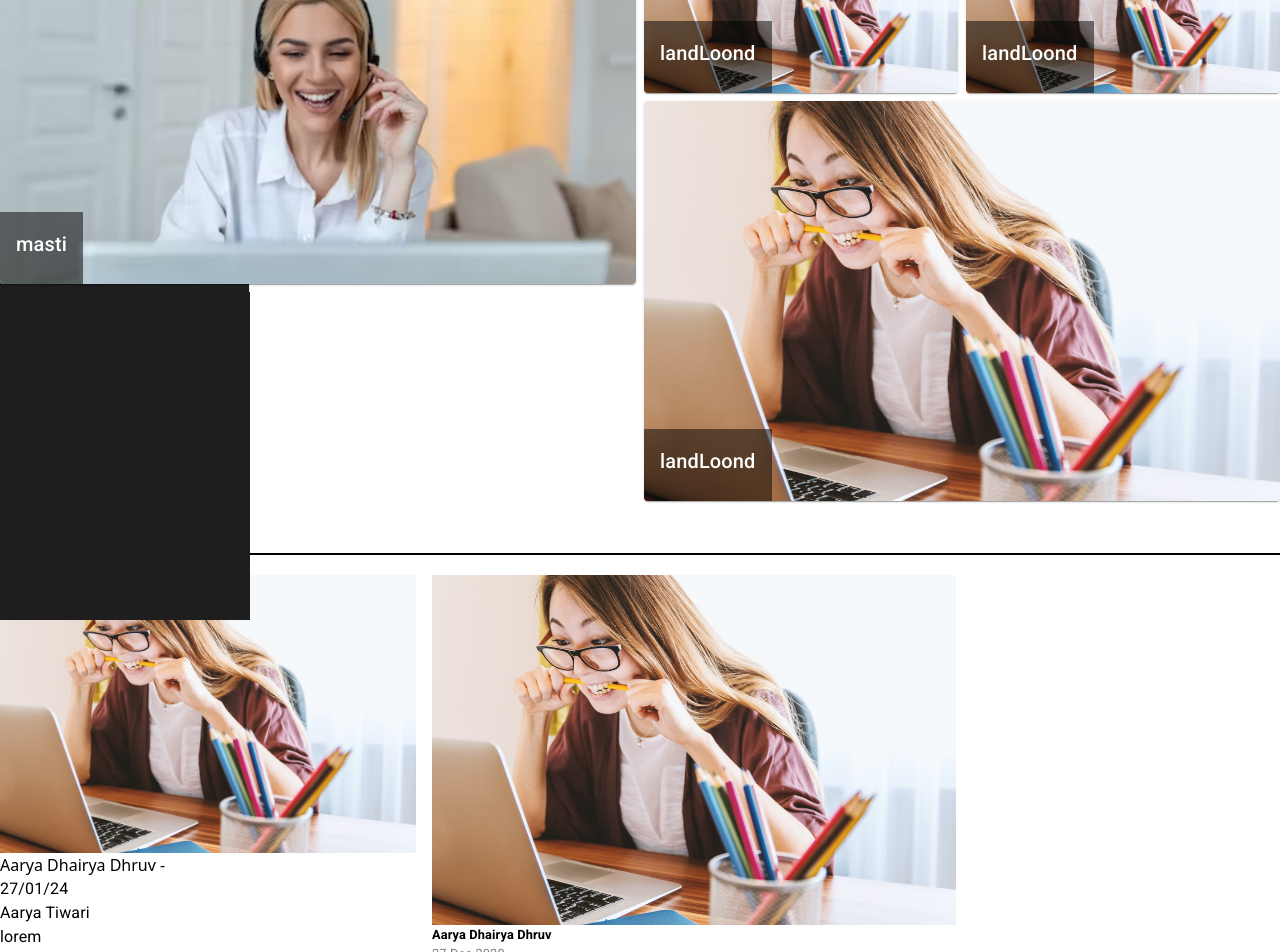
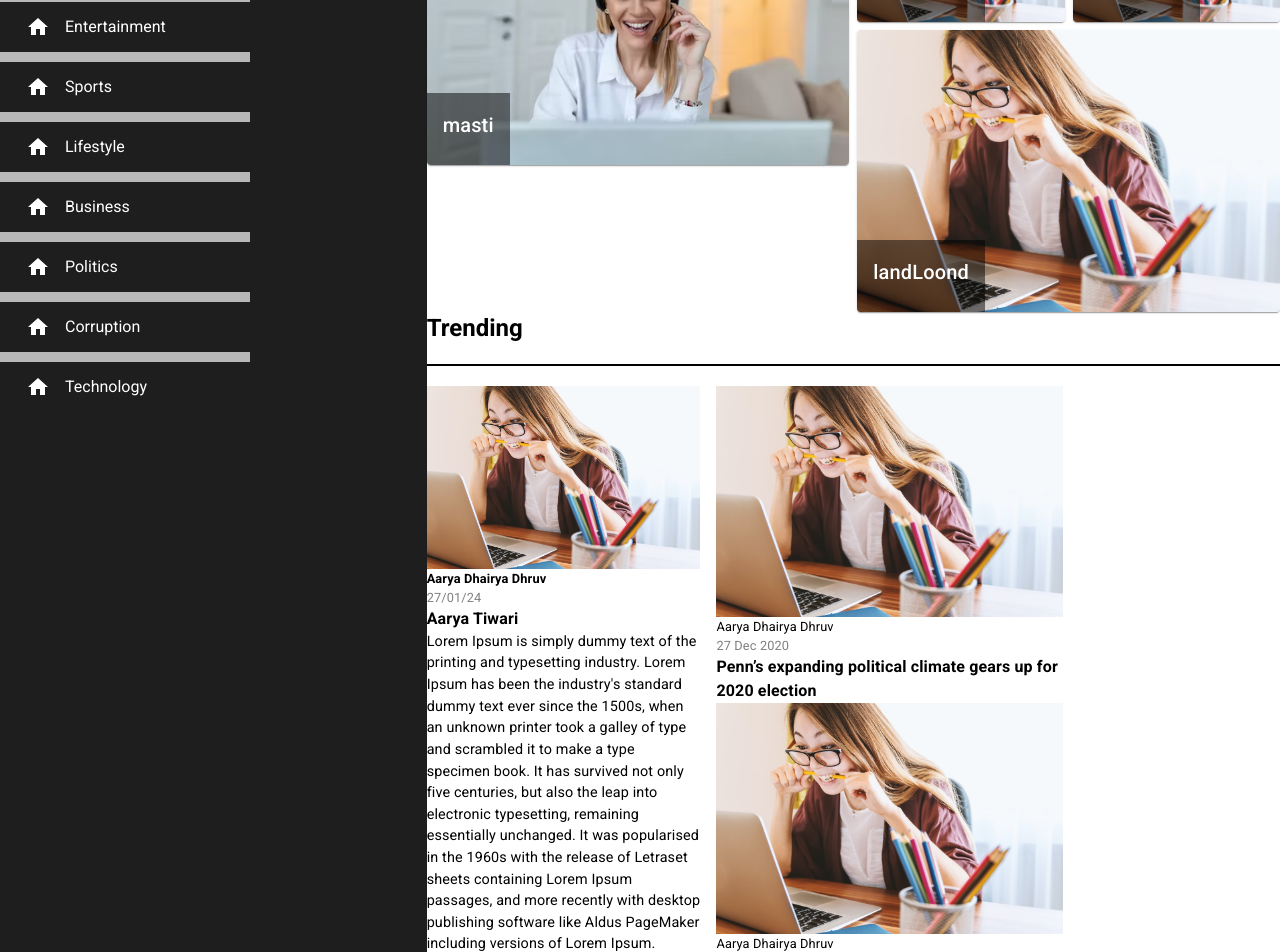
Before and after one commit to AaryaTiwari1211/UIP-IA, a React (Vite) app in the folder IA/: page / in a window 1280 px wide. Shown: the part 180-1132 px from the top of the page. Built offline with nearby package versions, Linux system fonts and the light colour scheme.

Commit message:
Fixed Sidebar

```diff
--- a/IA/src/components/Sidebar_Article.jsx
+++ b/IA/src/components/Sidebar_Article.jsx
@@ -2,20 +2,25 @@ import React from 'react'
 import { Sidebar, Menu, MenuItem, SubMenu } from 'react-pro-sidebar';
 import { Box, useMediaQuery } from '@mui/material'
 import logo from '../assets/logo.png'
+import HomeIcon from '@mui/icons-material/Home';
+import { Home } from '@mui/icons-material';
 
 const SidebarArticle = () => {
     return (
-        <div className='w-1/3 bg-[#1e1e1e]'>
+        <div className='bg-[#1e1e1e]'>
             <Box sx={{
                 backgroundColor: '#1e1e1e !important',
                 height: '100vh',
+                position: 'fixed',
                 '& .css-ewdv3l': {
                     display: 'flex !important',
                     flexDirection: 'column !important',
                     gap: '10px !important',
                 },
-                width: '33.333  %',
-                position: 'fixed',
+                '& .css-1wvake5': {
+                    border: 'none !important',
+                    boxShadow: 'none !important',
+                },
                 '& .ps-menuitem-root': {
                     backgroundColor: '#1e1e1e !important',
                     fontFamily: 'var(--font)',
@@ -28,26 +33,26 @@ const SidebarArticle = () => {
                     color: `#000000 !important`,
                     backgroundColor: `#FFFFFF !important`,
                 },
+
             }}>
                 <Sidebar>
                     <Menu className='bg-[#1e1e1e]'>
                         <Box className="flex justify-center w-full py-4">
                             <img src={logo} alt="logo" className='' />
                         </Box>
-                        <SubMenu label="Charts" className='uppercase'>
-                            <MenuItem className='uppercase'> Pie charts </MenuItem>
-                            <MenuItem className='uppercase'> Line charts </MenuItem>
-                        </SubMenu>
-                        <MenuItem className='uppercase'> Documentation </MenuItem>
-                        <MenuItem className='uppercase'> Calendar </MenuItem>
-                        <MenuItem className='uppercase'> Documentation </MenuItem>
-                        <MenuItem className='uppercase'> Calendar </MenuItem>
-                        <MenuItem className='uppercase'> Documentation </MenuItem>
-                        <MenuItem className='uppercase'> Calendar </MenuItem>
+                        <MenuItem icon={<HomeIcon sx={{color: 'white',}} />} className='uppercase'> Home </MenuItem>
+                        <MenuItem icon={<HomeIcon sx={{color: 'white',}} />} className='uppercase'> Trending </MenuItem>
+                        <MenuItem icon={<HomeIcon sx={{color: 'white',}} />} className='uppercase'> Entertainment </MenuItem>
+                        <MenuItem icon={<HomeIcon sx={{color: 'white',}} />} className='uppercase'> Sports </MenuItem>
+                        <MenuItem icon={<HomeIcon sx={{color: 'white',}} />} className='uppercase'> Lifestyle </MenuItem>
+                        <MenuItem icon={<HomeIcon sx={{color: 'white',}} />} className='uppercase'> Business </MenuItem>
+                        <MenuItem icon={<HomeIcon sx={{color: 'white',}} />} className='uppercase'> Politics </MenuItem>
+                        <MenuItem icon={<HomeIcon sx={{color: 'white',}} />} className='uppercase'> Corruption </MenuItem>
+                        <MenuItem icon={<HomeIcon sx={{color: 'white',}} />} className='uppercase'> Technology </MenuItem>
                     </Menu>
                 </Sidebar>
             </Box>
-         </div>
+        </div>
     )
 }
 
--- a/IA/src/pages/Article.jsx
+++ b/IA/src/pages/Article.jsx
@@ -39,15 +39,20 @@ const Article = () => {
     const md = useMediaQuery('(min-width:600px)');
     return (
         <div className='flex w-full'>
+            <Grid container>
+                <Grid item xs={4} sx={{
+                    backgroundColor: '#1e1e1e',
+                }}>
                     {
                         md ? <SidebarArticle /> : ''
                     }
-
+                </Grid>
+                <Grid item xs={8}>
                     <Box className="w-full">
                         <SearchAppBar />
                         <Box className="m-2">
                             <Grid container spacing={1}>
-                        {/* <div className="h-screen w-auto">
+                                {/* <div className="w-auto h-screen">
                             <PhotoBanner img={img3} />
                         </div> */}
                                 <Grid item xs={12} md={12} lg={6} sx={{
@@ -60,17 +65,19 @@ const Article = () => {
                                         <PhotoBanner img={img1} text={"landLoond"} />
                                     </Grid>
                                     <Grid item xs={12} md={12} lg={6}>
-                                <PhotoBanner img={img1} text={"landLoond"}/>
+                                        <PhotoBanner img={img1} text={"landLoond"} />
                                     </Grid>
                                     <Grid item xs={12} md={12} lg={12}>
-                                <PhotoBanner img={img1} text={"landLoond"}/>
+                                        <PhotoBanner img={img1} text={"landLoond"} />
                                     </Grid>
                                 </Grid>
                             </Grid>
                         </Box>
                         <Trending />
                     </Box>
-        </div>
+                </Grid>
+            </Grid>
+        </div >
     )
 }
 
--- a/IA/src/pages/Trending.jsx
+++ b/IA/src/pages/Trending.jsx
@@ -9,29 +9,6 @@ const LeftSection = ({ img, author, title, desc, date }) => {
             </Box>
             <Box className="flex flex-col gap-2">
                 <Box className="flex gap-3">
-                    <Typography variant="p" color="black">{author}</Typography>
-                    {" "} - {" "}
-                    <Typography>{date}</Typography>
-                </Box>
-                <Box>
-                    <Typography>{title}</Typography>
-                </Box>
-            </Box>
-            <Box>
-                <Typography>{desc}</Typography>
-            </Box>
-        </Box>
-    )
-}
-
-const MiddleSectionItem = ({ img, author, title, date }) => {
-    return (
-        <Box className="flex gap-5 item-center">
-            <Box className="w-36 h-36">
-                <img src={img} alt="" />
-            </Box>
-            <Box className="flex flex-col items-start justify-start">
-                <Box className="flex items-center gap-4">
                     <Typography
                         sx={{
                             fontWeight: 'bold',
@@ -59,7 +36,62 @@ const MiddleSectionItem = ({ img, author, title, date }) => {
                         sx={{
                             fontWeight: 'bold',
                             fontFamily: 'var(--font)',
+                            fontSize: '1rem'
+                        }}
+                    >
+                        {title}
+                    </Typography>
+                </Box>
+            </Box>
+            <Box>
+                <Typography
+                    sx={{
+                        fontFamily: 'var(--font)',
+                        fontSize: '0.9rem',
+                    }}
+                >
+                    {desc}
+                </Typography>
+            </Box>
+        </Box>
+    )
+}
+
+const MiddleSectionItem = ({ img, author, title, date }) => {
+    return (
+        <Box className="flex gap-5 item-center">
+            <Box className="w-36 h-36">
+                <img src={img} alt="" />
+            </Box>
+            <Box className="flex flex-col items-start justify-start">
+                <Box className="flex items-center gap-4">
+                    <Typography
+                        sx={{
+                            fontFamily: 'var(--font)',
                             fontSize: '0.8rem'
+                        }}
+                    >
+                        {author}
+                    </Typography>
+                    <Box width={4} height={0.1} sx={{
+                        backgroundColor: 'black'
+                    }} />
+                    <Typography
+                        sx={{
+                            fontFamily: 'var(--font)',
+                            fontSize: '0.8rem',
+                            color: 'gray'
+                        }}
+                    >
+                        {date}
+                    </Typography>
+                </Box>
+                <Box>
+                    <Typography
+                        sx={{
+                            fontWeight: 'bold',
+                            fontFamily: 'var(--font)',
+                            fontSize: '1rem'
                         }}
                     >
                         {title}
@@ -80,6 +112,10 @@ const MiddleSection = () => {
     )
 }
 
+const RightSection = () => {
+
+}
+
 const Trending = () => {
     return (
         <div className='m-3'>
@@ -93,7 +129,13 @@ const Trending = () => {
             <Box height={20} />
             <Grid container spacing={2}>
                 <Grid item xs={4}>
-                    <LeftSection img={img1} title="Aarya Tiwari" desc="lorem" author="Aarya Dhairya Dhruv" date="27/01/24" />
+                    <LeftSection img={img1} title="Aarya Tiwari" desc="Lorem Ipsum is simply dummy text of the printing and typesetting
+                    industry. Lorem Ipsum has been the industry's standard dummy text ever since the 1500s, when an unknown printer took a galley of
+                    type and scrambled it to make a type specimen book. It has survived not only five centuries,
+                    but also the leap into electronic typesetting, remaining essentially unchanged.
+                    It was popularised in the 1960s with the release of Letraset sheets containing
+                    Lorem Ipsum passages, and more recently with desktop publishing software like Aldus
+                    PageMaker including versions of Lorem Ipsum." author="Aarya Dhairya Dhruv" date="27/01/24" />
                 </Grid>
                 <Grid item xs={5}>
                     <MiddleSection />
```
Lines whose indentation alone changed are shown as unchanged.
